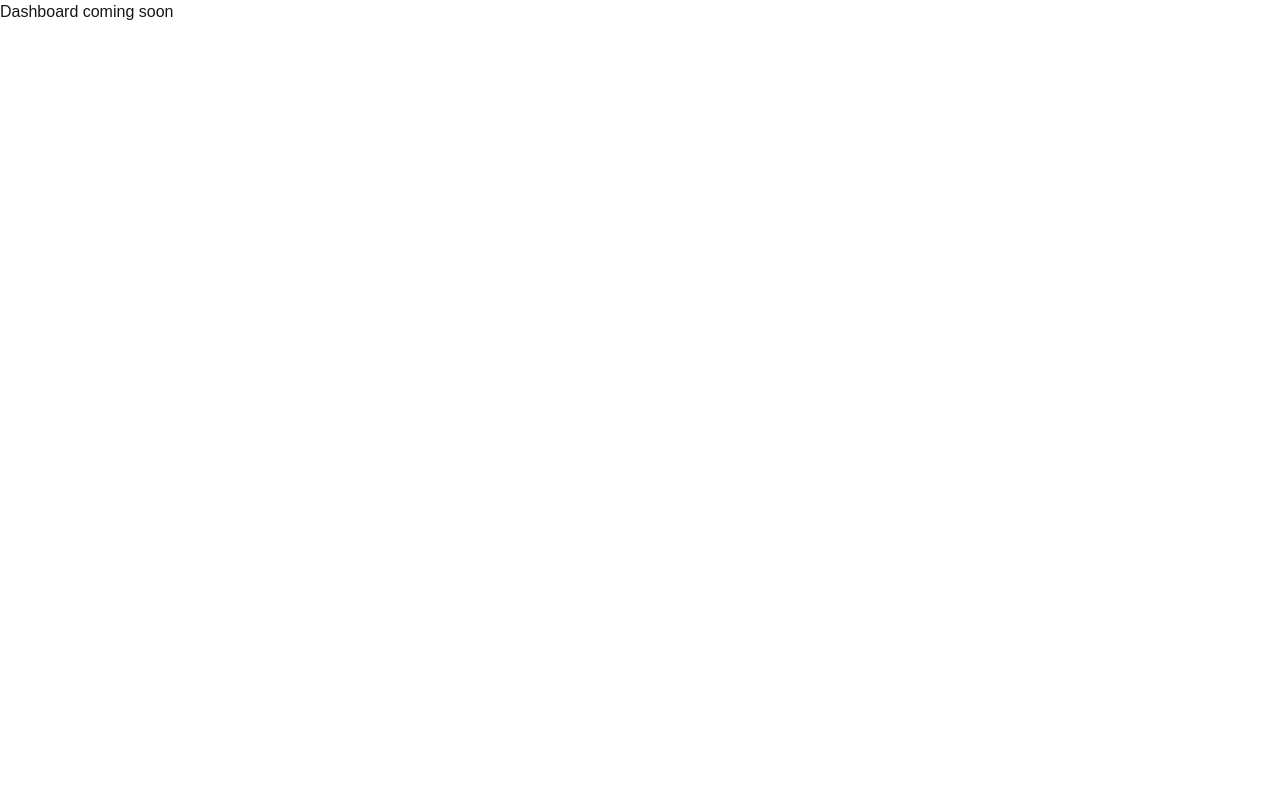
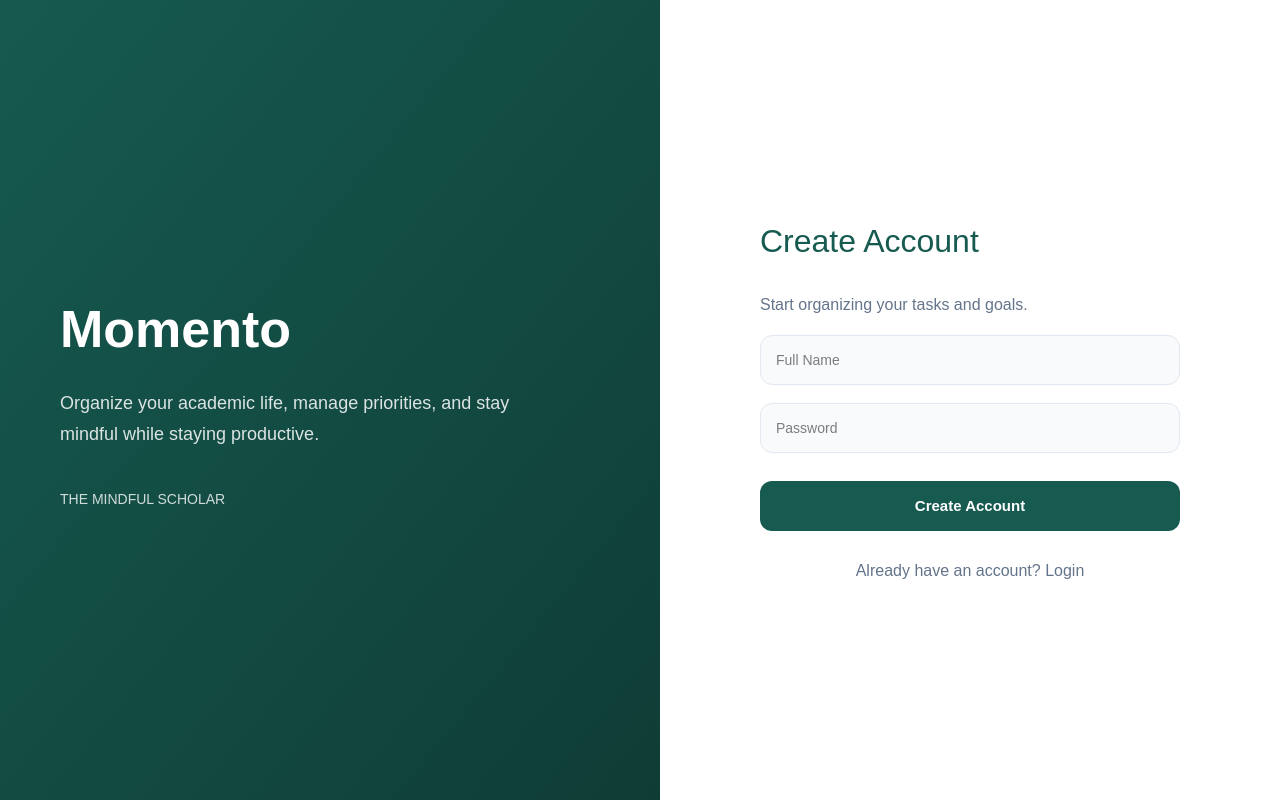
Before and after one commit to Mary3600/COS202--SEN-Group1-, a Next.js app in the folder frontend/: page / in a window 1280 px wide. Built offline with nearby package versions, Linux system fonts and the light colour scheme.

Commit message:
feat: Added signup page UI

```diff
--- a/frontend/app/page.tsx
+++ b/frontend/app/page.tsx
@@ -1,6 +1,161 @@
+"use client";
+
+import { useState } from "react";
+import Image from "next/image";
+
 export default function Home() {
-  return <h1>Dashboard coming soon</h1>;
-  <style>
-    backgroundColor:"white"
-  </style>
+  const [isLogin, setIsLogin] = useState(false);
+  const [name, setName] = useState("");
+const [email, setEmail] = useState("");
+const [password, setPassword] = useState("");
+
+  return (
+    <div
+      style={{
+        minHeight: "100vh",
+        display: "flex",
+        fontFamily: "sans-serif",
+      }}
+    >
+      {/* LEFT SIDE */}
+      <div
+        style={{
+          flex: 1,
+          background:
+            "linear-gradient(to bottom right, #165A50, #0f3d36)",
+          color: "white",
+          display: "flex",
+          flexDirection: "column",
+          justifyContent: "center",
+          padding: "60px",
+          position: "relative",
+        }}
+      >
+        <h1
+          style={{
+            fontSize: "52px",
+            fontWeight: "bold",
+            marginBottom: "20px",
+          }}
+        >
+          Momento
+        </h1>
+
+        <p
+          style={{
+            fontSize: "18px",
+            lineHeight: "1.7",
+            maxWidth: "450px",
+            color: "#dbe4e2",
+          }}
+        >
+          Organize your academic life, manage priorities,
+          and stay mindful while staying productive.
+        </p>
+
+        <div
+          style={{
+            marginTop: "40px",
+            opacity: 0.8,
+            fontSize: "14px",
+          }}
+        >
+          THE MINDFUL SCHOLAR
+        </div>
+      </div>
+
+      {/* RIGHT SIDE */}
+      <div
+        style={{
+          flex: 1,
+          background: "#ffffff",
+          display: "flex",
+          justifyContent: "center",
+          alignItems: "center",
+          padding: "40px",
+        }}
+      >
+        <div
+          style={{
+            width: "100%",
+            maxWidth: "420px",
+            display: "flex",
+            flexDirection: "column",
+            gap: "18px",
+          }}
+        >
+          <h2
+            style={{
+              fontSize: "32px",
+              color: "#165A50",
+              marginBottom: "10px",
+            }}
+          >
+            {isLogin ? "Welcome Back" : "Create Account"}
+          </h2>
+
+          <p style={{ color: "#64748B" }}>
+            {isLogin
+              ? "Login to continue your productivity journey."
+              : "Start organizing your tasks and goals."}
+          </p>
+
+          {!isLogin && (
+            <input
+              type="text"
+              placeholder="Full Name"
+              style={inputStyle}
+            />
+          )}
+
+          <input
+            type="password"
+            placeholder="Password"
+            style={inputStyle}
+          />
+
+          <button
+            style={{
+              height: "50px",
+              border: "none",
+              borderRadius: "12px",
+              background: "#165A50",
+              color: "white",
+              fontWeight: "bold",
+              fontSize: "15px",
+              cursor: "pointer",
+              marginTop: "10px",
+            }}
+          >
+            {isLogin ? "Login" : "Create Account"}
+          </button>
+
+          <p
+            style={{
+              textAlign: "center",
+              color: "#64748B",
+              marginTop: "10px",
+              cursor: "pointer",
+            }}
+            onClick={() => setIsLogin(!isLogin)}
+          >
+            {isLogin
+              ? "Don't have an account? Sign up"
+              : "Already have an account? Login"}
+          </p>
+        </div>
+      </div>
+    </div>
+  );
 }
+
+const inputStyle = {
+  height: "50px",
+  color: "black",
+  borderRadius: "12px",
+  border: "1px solid #e2e8f0",
+  padding: "0 15px",
+  outline: "none",
+  fontSize: "14px",
+  background: "#f8fafc",
+};
```
